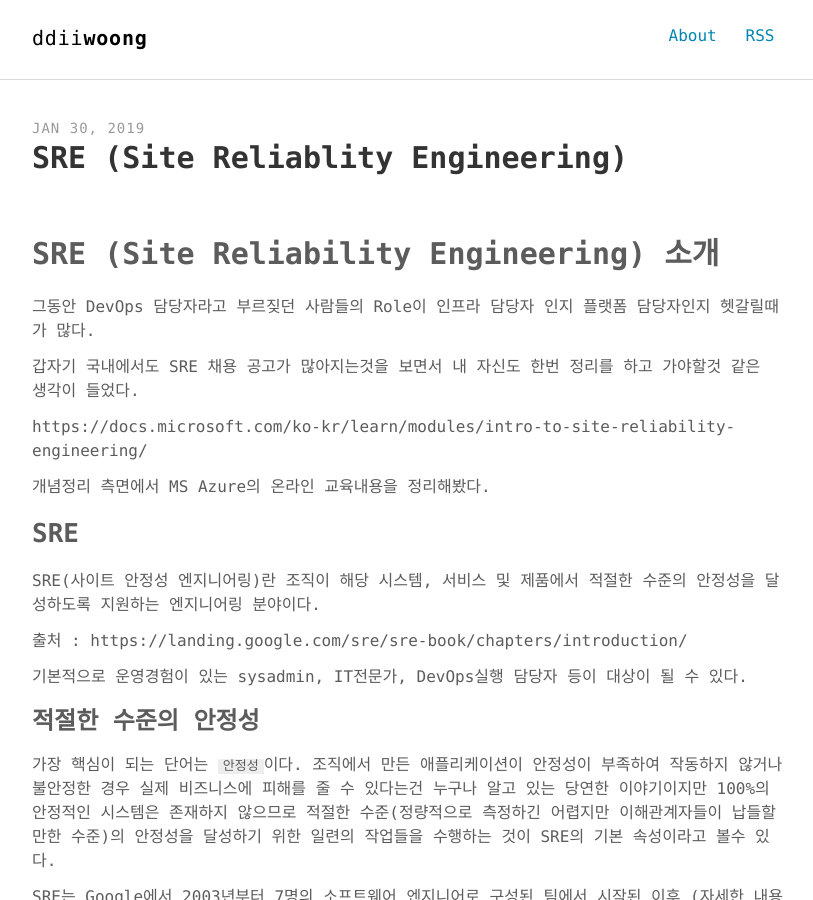
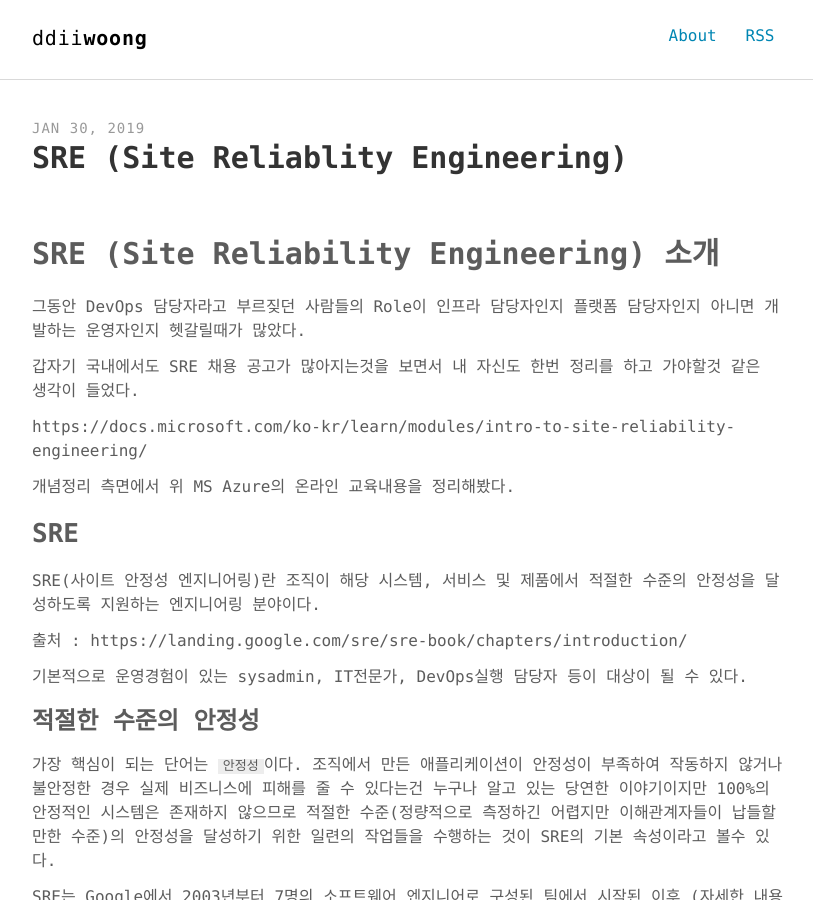
Before and after one commit to ddiiwoong/ddiiwoong.github.io_archive, a Jekyll site: the page built from _posts/2019-01-30-SRE.md, in a window 1280 px wide and 900 px high. Shown: the whole window, without its empty margins (232-1045 px from the left). Built offline with Jekyll 4.4.1, drawn with Linux system fonts in a browser that asks for light colours; comment, search, counter and statistics services are not loaded.

Commit message:
SRE Third Commit

```diff
--- a/_posts/2019-01-30-SRE.md
+++ b/_posts/2019-01-30-SRE.md
@@ -8,13 +8,13 @@ keywords: "SRE, DevOps"
 
 # SRE (Site Reliability Engineering) 소개
 
-그동안 DevOps 담당자라고 부르짖던 사람들의 Role이 인프라 담당자 인지 플랫폼 담당자인지 헷갈릴때가 많다.
+그동안 DevOps 담당자라고 부르짖던 사람들의 Role이 인프라 담당자인지 플랫폼 담당자인지 아니면 개발하는 운영자인지 헷갈릴때가 많았다.
 
 갑자기 국내에서도 SRE 채용 공고가 많아지는것을 보면서 내 자신도 한번 정리를 하고 가야할것 같은 생각이 들었다.
 
 https://docs.microsoft.com/ko-kr/learn/modules/intro-to-site-reliability-engineering/
 
-개념정리 측면에서 MS Azure의 온라인 교육내용을 정리해봤다.
+개념정리 측면에서 위 MS Azure의 온라인 교육내용을 정리해봤다.
 
 ## SRE
 
```
